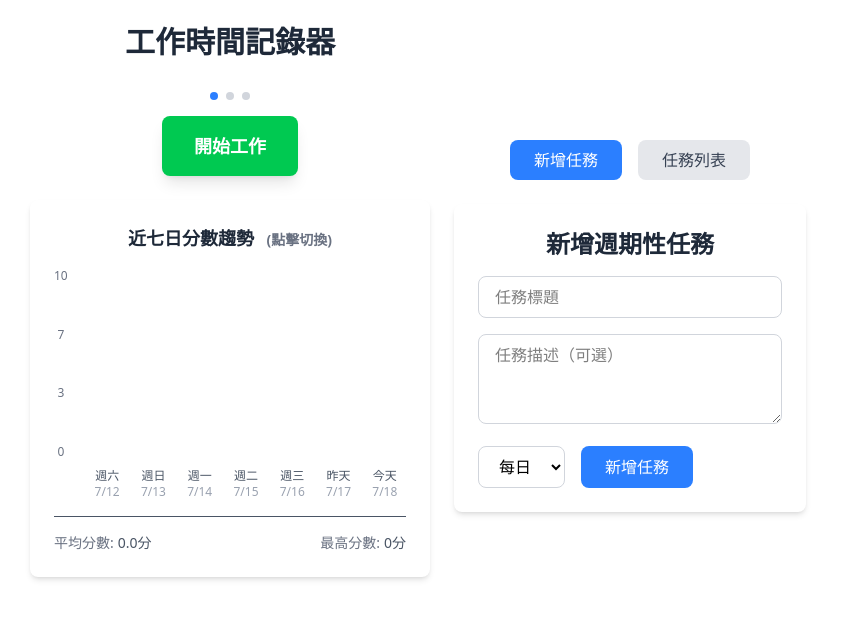
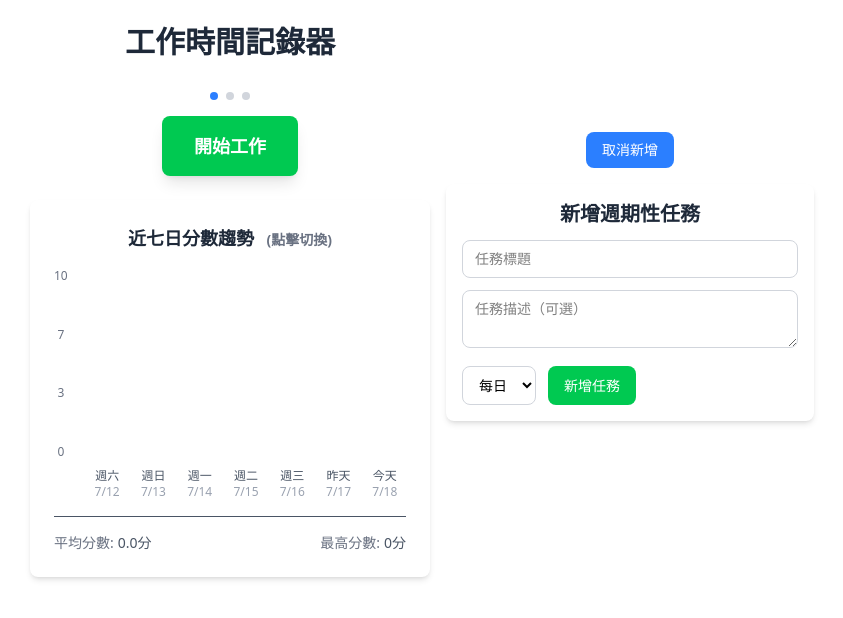
Before and after one commit to echoedinvoker/work-recorder, a Vue app: page / in a window 1280 px wide. Both pictures are taken after a click on the button "新增任務". Shown: the top 618 px of the page, without its empty margins (410-1253 px from the left). Built offline with nearby package versions, Linux system fonts and the light colour scheme; the HTML template or start-up script is replaced by a standard one.

Commit message:
single todo present

```diff
--- a/src/components/TodoItem.vue
+++ b/src/components/TodoItem.vue
@@ -1,5 +1,5 @@
 <template>
-  <div class="bg-white rounded-lg shadow-md p-6 border-l-4" :class="borderColor">
+  <div class="h-80 bg-white rounded-lg shadow-md p-6 border-l-4" :class="borderColor">
     <div class="flex flex-col items-start justify-between">
       <div class="flex-1">
         <!-- 任務標題和描述 -->
--- a/src/components/pages/SecondPage.vue
+++ b/src/components/pages/SecondPage.vue
@@ -1,44 +1,27 @@
 <template>
-  <!-- 設定頁面容器的最大高度並啟用滾動 -->
-  <div class="flex flex-col max-w-4xl mx-auto p-6">
-    <!-- 模式切換按鈕 - 固定在頂部 -->
-    <div class="flex justify-center space-x-4 mb-6 flex-shrink-0">
+  <div class="flex flex-col h-screen max-w-4xl mx-auto p-4">
+    <!-- 新增任務按鈕 - 固定在頂部 -->
+    <div class="flex justify-center mb-4 flex-shrink-0">
       <button
-        @click="currentView = 'add'"
-        :class="[
-          'px-6 py-2 rounded-lg transition-colors',
-          currentView === 'add'
-            ? 'bg-blue-500 text-white'
-            : 'bg-gray-200 text-gray-700 hover:bg-gray-300'
-        ]"
+        @click="showAddForm = !showAddForm"
+        class="px-4 py-2 bg-blue-500 text-white rounded-lg hover:bg-blue-600 transition-colors text-sm"
       >
-        新增任務
-      </button>
-      <button
-        @click="currentView = 'list'"
-        :class="[
-          'px-6 py-2 rounded-lg transition-colors',
-          currentView === 'list'
-            ? 'bg-blue-500 text-white'
-            : 'bg-gray-200 text-gray-700 hover:bg-gray-300'
-        ]"
-      >
-        任務列表
+        {{ showAddForm ? '取消新增' : '新增任務' }}
       </button>
     </div>
 
-    <!-- 可滾動的內容區域 -->
-    <div class="flex-1 space-y-6">
+    <!-- 內容區域 - 可滾動 -->
+    <div class="flex-1 flex flex-col min-h-0">
       <!-- 新增 Todo 表單 -->
-      <div v-if="currentView === 'add'" class="bg-white rounded-lg shadow-md p-6">
-        <h2 class="text-2xl font-bold text-gray-800 mb-4">新增週期性任務</h2>
-        <form @submit.prevent="addTodo" class="space-y-4">
+      <div v-if="showAddForm" class="bg-white rounded-lg shadow-md p-4 mb-4 flex-shrink-0">
+        <h2 class="text-xl font-bold text-gray-800 mb-3">新增週期性任務</h2>
+        <form @submit.prevent="addTodo" class="space-y-3">
           <div>
             <input
               v-model="newTodo.title"
               type="text"
               placeholder="任務標題"
-              class="w-full px-4 py-2 border border-gray-300 rounded-lg focus:ring-2 focus:ring-blue-500 focus:border-transparent"
+              class="w-full px-3 py-2 border border-gray-300 rounded-lg focus:ring-2 focus:ring-blue-500 focus:border-transparent text-sm"
               required
             />
           </div>
@@ -46,14 +29,14 @@
             <textarea
               v-model="newTodo.description"
               placeholder="任務描述（可選）"
-              class="w-full px-4 py-2 border border-gray-300 rounded-lg focus:ring-2 focus:ring-blue-500 focus:border-transparent"
-              rows="3"
+              class="w-full px-3 py-2 border border-gray-300 rounded-lg focus:ring-2 focus:ring-blue-500 focus:border-transparent text-sm"
+              rows="2"
             ></textarea>
           </div>
-          <div class="flex gap-4">
+          <div class="flex gap-3">
             <select
               v-model="newTodo.period"
-              class="px-4 py-2 border border-gray-300 rounded-lg focus:ring-2 focus:ring-blue-500 focus:border-transparent"
+              class="px-3 py-2 border border-gray-300 rounded-lg focus:ring-2 focus:ring-blue-500 focus:border-transparent text-sm"
             >
               <option value="daily">每日</option>
               <option value="weekly">每週</option>
@@ -61,7 +44,7 @@
             </select>
             <button
               type="submit"
-              class="px-6 py-2 bg-blue-500 text-white rounded-lg hover:bg-blue-600 transition-colors"
+              class="px-4 py-2 bg-green-500 text-white rounded-lg hover:bg-green-600 transition-colors text-sm"
             >
               新增任務
             </button>
@@ -69,21 +52,52 @@
         </form>
       </div>
 
-      <!-- Todo 列表 -->
-      <div v-if="currentView === 'list'" class="space-y-4">
-        <h2 class="text-2xl font-bold text-gray-800">我的週期性任務</h2>
-        <div v-if="todos.length === 0" class="text-center py-8 text-gray-500">
+      <!-- 單一 Todo 檢視 -->
+      <div v-if="!showAddForm" class="flex-1 flex flex-col min-h-0">
+        <div v-if="todos.length === 0" class="flex-1 flex items-center justify-center text-gray-500">
           還沒有任何任務，開始新增第一個吧！
         </div>
-        <!-- Todo 項目容器 - 可滾動 -->
-        <div v-else class="space-y-4 pr-2">
-          <TodoItem
-            v-for="todo in todos"
-            :key="todo.id"
-            :todo="todo"
-            @complete="completeTodo"
-            @delete="deleteTodo"
-          />
+        <div v-else class="flex-1 flex flex-col">
+          <!-- 當前任務顯示 - 佔據剩餘空間 -->
+            <TodoItem
+              :todo="currentTodo"
+              @complete="completeTodo"
+              @delete="deleteTodo"
+            />
+
+          <!-- 底部導航區域 - 固定在底部 -->
+          <div class="flex justify-between items-center bg-gray-50 rounded-lg p-3 flex-shrink-0">
+            <button
+              @click="previousTodo"
+              :disabled="currentTodoIndex === 0"
+              :class="[
+                'px-4 py-2 rounded-lg transition-colors text-sm',
+                currentTodoIndex === 0
+                  ? 'bg-gray-300 text-gray-500 cursor-not-allowed'
+                  : 'bg-gray-500 text-white hover:bg-gray-600'
+              ]"
+            >
+              ← 上一個
+            </button>
+
+            <!-- 任務計數器 -->
+            <div class="text-gray-600 text-sm font-medium">
+              {{ currentTodoIndex + 1 }} / {{ todos.length }}
+            </div>
+
+            <button
+              @click="nextTodo"
+              :disabled="currentTodoIndex === todos.length - 1"
+              :class="[
+                'px-4 py-2 rounded-lg transition-colors text-sm',
+                currentTodoIndex === todos.length - 1
+                  ? 'bg-gray-300 text-gray-500 cursor-not-allowed'
+                  : 'bg-gray-500 text-white hover:bg-gray-600'
+              ]"
+            >
+              下一個 →
+            </button>
+          </div>
         </div>
       </div>
     </div>
@@ -91,7 +105,7 @@
 </template>
 
 <script setup lang="ts">
-import { ref, reactive, onMounted, onUnmounted } from 'vue'
+import { ref, reactive, onMounted, onUnmounted, computed, watch } from 'vue'
 import TodoItem from '../TodoItem.vue'
 
 // 類型定義
@@ -114,12 +128,40 @@ interface NewTodo {
 
 // 響應式數據
 const todos = ref<Todo[]>([])
-const currentView = ref<'add' | 'list'>('list') // 控制顯示模式
+const currentTodoIndex = ref(0) // 當前顯示的 todo 索引
+const showAddForm = ref(false) // 控制新增表單顯示
 const newTodo = reactive<NewTodo>({
   title: '',
   description: '',
   period: 'daily'
 })
+
+// 計算屬性：當前顯示的 todo
+const currentTodo = computed(() => {
+  return todos.value[currentTodoIndex.value]
+})
+
+// 監聽 todos 變化，確保索引不超出範圍
+watch(todos, (newTodos) => {
+  if (newTodos.length === 0) {
+    currentTodoIndex.value = 0
+  } else if (currentTodoIndex.value >= newTodos.length) {
+    currentTodoIndex.value = newTodos.length - 1
+  }
+}, { deep: true })
+
+// 導航函數
+const previousTodo = () => {
+  if (currentTodoIndex.value > 0) {
+    currentTodoIndex.value--
+  }
+}
+
+const nextTodo = () => {
+  if (currentTodoIndex.value < todos.value.length - 1) {
+    currentTodoIndex.value++
+  }
+}
 
 // 工具函數
 const getPeriodMs = (period: 'daily' | 'weekly' | 'monthly'): number => {
@@ -147,15 +189,16 @@ const addTodo = () => {
 
   todos.value.push(todo)
 
-  // 重置表單
+  // 重置表單並隱藏
   newTodo.title = ''
   newTodo.description = ''
   newTodo.period = 'daily'
+  showAddForm.value = false
 
   saveTodos()
 
-  // 新增後自動切換到列表視圖
-  currentView.value = 'list'
+  // 新增後顯示新增的任務
+  currentTodoIndex.value = todos.value.length - 1
 }
 
 // 完成 Todo
@@ -180,7 +223,16 @@ const completeTodo = (id: string) => {
 
 // 刪除 Todo
 const deleteTodo = (id: string) => {
+  const todoIndex = todos.value.findIndex(t => t.id === id)
+  if (todoIndex === -1) return
+
   todos.value = todos.value.filter(t => t.id !== id)
+
+  // 調整當前索引
+  if (currentTodoIndex.value >= todoIndex && currentTodoIndex.value > 0) {
+    currentTodoIndex.value--
+  }
+
   saveTodos()
 }
 
```
